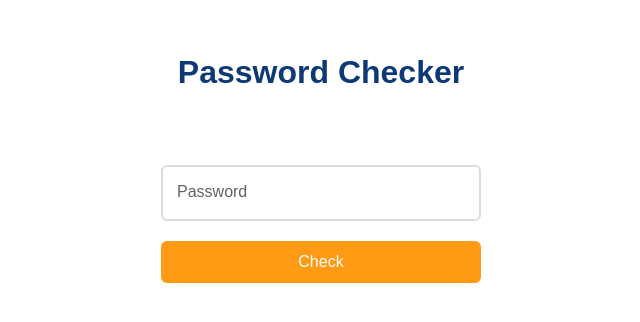
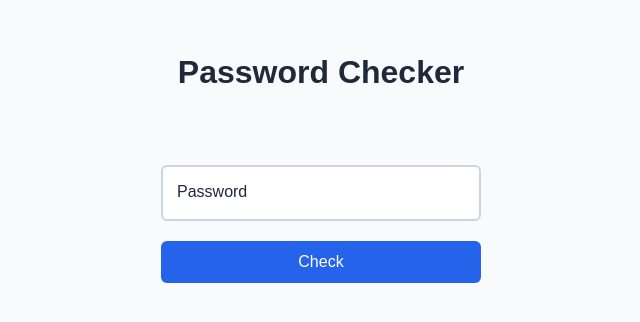
Before and after one commit to faraz-rahimi/password-checker, a plain HTML site: page index.html in a window 1280 px wide. Shown: the part 232-554 px from the top of the page, without its empty margins (319-959 px from the left). Drawn offline with Linux system fonts and the light colour scheme.

Commit message:
add the good colors

```diff
--- a/style.css
+++ b/style.css
@@ -1,7 +1,10 @@
-:root {
-  --primary: #1a73e8;
-  --dark-blue: #0d3a76;
-  --border: #dadce0;
+:root{
+  --primary:#2563EB;
+  --primary-hover:#1D4ED8;
+  --background:#F8FAFC;
+  --card:#FFFFFF;
+  --text:#1E293B;
+  --border:#CBD5E1;
 }
 
 * {
@@ -16,7 +19,7 @@ body {
   justify-content: center;
   align-items: center;
   font-family: Arial, Helvetica, sans-serif;
-  background-color: #fff;
+  background-color: var(--background);
 }
 
 main {
@@ -27,7 +30,7 @@ main {
 }
 
 h1 {
-  color: var(--dark-blue);
+  color: var(--text);
   margin-bottom: 10px;
 }
 
@@ -61,7 +64,7 @@ h1 {
   top: 18px;
   padding: 0 4px;
   background: #fff;
-  color: #5f6368;
+  color: var(--text);
   font-size: 16px;
   pointer-events: none;
   transition:
@@ -82,7 +85,7 @@ h1 {
   height: 42px;
   border: none;
   border-radius: 6px;
-  background: rgb(255, 154, 21);
+  background: var(--primary);
   color: white;
   font-size: 16px;
   cursor: pointer;
@@ -92,7 +95,7 @@ h1 {
 }
 
 .btn:hover {
-  background: rgb(161, 91, 0);
+  background: var(--primary-hover);
   transform: translateY(-2px);
 }
 
```
